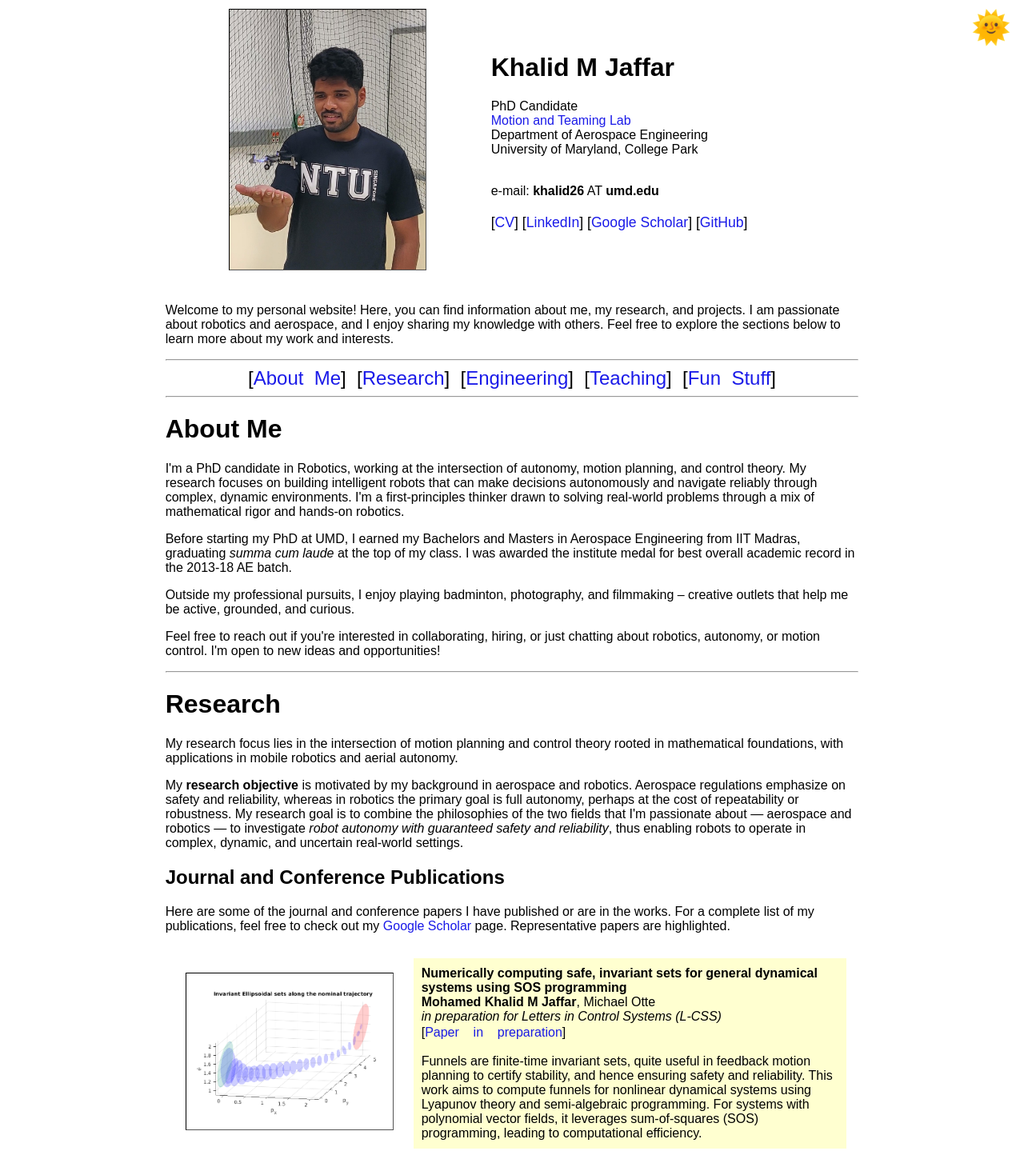
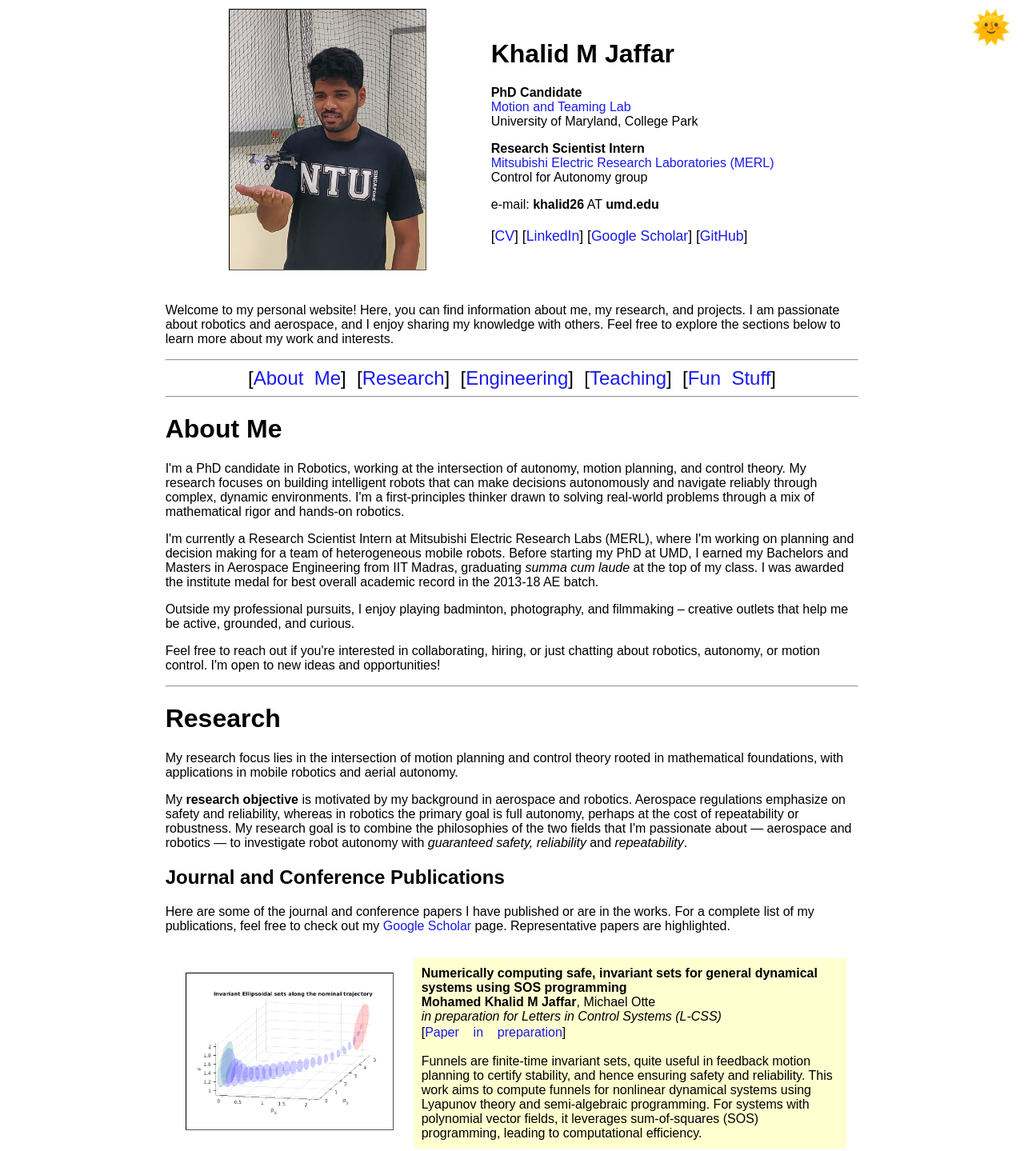
Before and after one commit to khalid2696/khalid2696.github.io, a plain HTML site: page index.html in a window 1280 px wide. Shown: the top 1439 px of the page at 80% size. Drawn offline with Linux system fonts and the light colour scheme; a script that the page names is missing.

Commit message:
updated current role

```diff
--- a/index.html
+++ b/index.html
@@ -68,12 +68,16 @@
                     <td width="450">
                         <h1>Khalid M Jaffar</h1>
                         <p>
-                            PhD Candidate <br>
+                            <b>PhD Candidate</b> <br>
                             <a href="http://ottelab.com/html_stuff/lab.html" target="_blank">Motion and Teaming Lab</a><br>
-                            Department of Aerospace Engineering<br>
+                            <!-- Department of Aerospace Engineering<br> -->
                             University of Maryland, College Park<br>
                         </p>
-                        <br>
+                        <p>
+                            <b>Research Scientist Intern</b> <br>
+                            <a href="https://www.merl.com/" target="_blank">Mitsubishi Electric Research Laboratories (MERL)</a><br>
+                            Control for Autonomy group<br>
+                        </p>
                         <table border="0" cellpadding="0" cellspacing="0">
                             <tr>
                                 <span style="font-size: 1.1rem;">
@@ -141,7 +145,8 @@
                 I'm a first-principles thinker drawn to solving real-world problems through a mix of mathematical rigor and hands-on robotics.
             </p>
 
-            <p>Before starting my PhD at UMD, I earned my Bachelors and Masters in Aerospace Engineering from IIT Madras, graduating <i>summa cum laude</i> at the top of my class.
+            <p>I'm currently a Research Scientist Intern at Mitsubishi Electric Research Labs (MERL), where I'm working on planning and decision making for a team of heterogeneous mobile robots.
+                Before starting my PhD at UMD, I earned my Bachelors and Masters in Aerospace Engineering from IIT Madras, graduating <i>summa cum laude</i> at the top of my class.
                 I was awarded the institute medal for best overall academic record in the 2013-18 AE batch.
             </p>
 
@@ -180,8 +185,8 @@
                 My <b>research objective</b> is motivated by my background in aerospace and robotics. Aerospace regulations emphasize on safety and reliability,
                 whereas in robotics the primary goal is full autonomy, perhaps at the cost of repeatability or
                 robustness. My research goal is to combine the philosophies of the two fields that I'm passionate
-                about &mdash; aerospace and robotics &mdash; to investigate <i>robot autonomy with guaranteed safety and reliability</i>,
-                thus enabling robots to operate in complex, dynamic, and uncertain real-world settings.
+                about &mdash; aerospace and robotics &mdash; to investigate robot autonomy with <i>guaranteed safety, reliability</i> and <i>repeatability</i>.
+                <!-- thus enabling robots to operate in complex, dynamic, and uncertain real-world settings.  -->
             </p>
 
 
```
